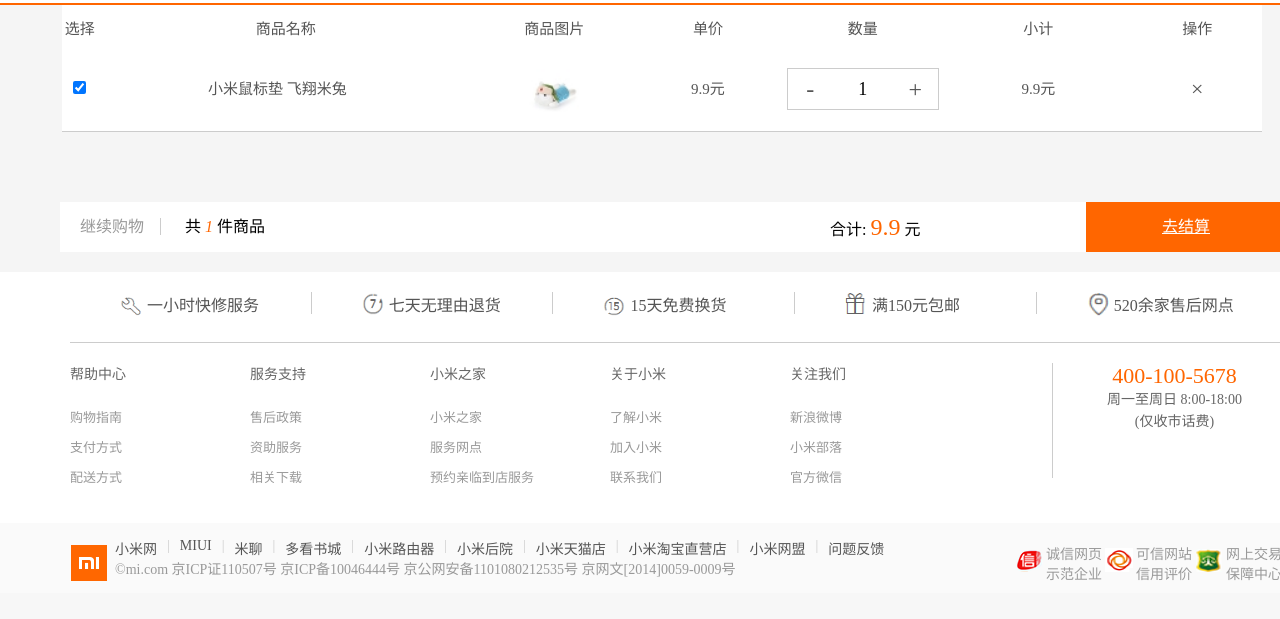
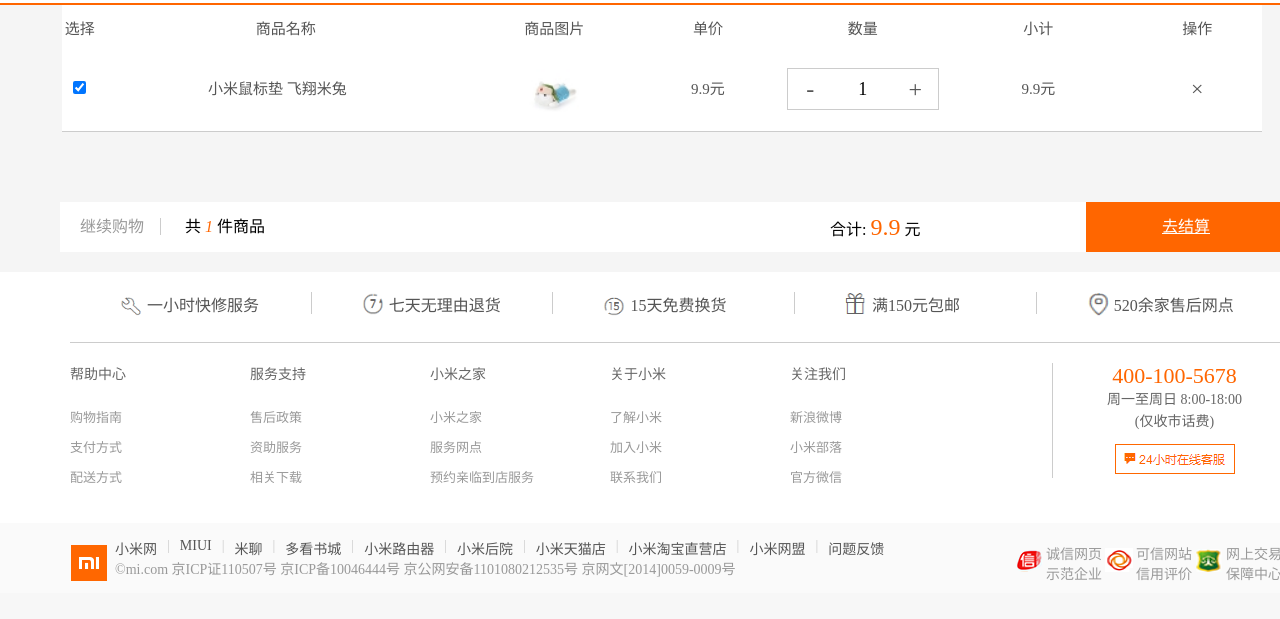
Before and after one commit to liujuan123/ljpage, a plain HTML site: page shopcar.html in a window 1280 px wide. Shown: the part 97-716 px from the top of the page. Drawn offline with Linux system fonts and the light colour scheme.

Commit message:
Update shopcar.css

```diff
--- a/css/shopcar.css
+++ b/css/shopcar.css
@@ -394,10 +394,10 @@ body{
 	width:122px;
 	height:32px;
 	margin-top:10px;
-	background:url(images/sever_out.png) no-repeat;
+	background:url(../images/sever_out.png) no-repeat;
 }
 .service_online .online:hover{
-	background:url(images/sever_over.png) no-repeat;
+	background:url(../images/sever_over.png) no-repeat;
 }
 .service_title{
 	color:#666;
```
